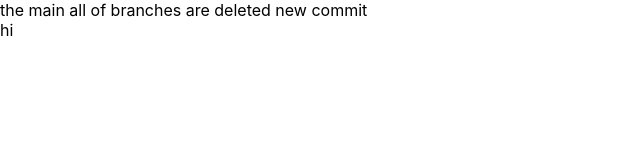
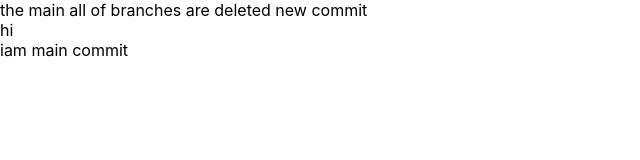
Before and after one commit to ohitshan/git, a Next.js app: page /hello in a window 1280 px wide. Shown: the top 160 px of the page, without its empty margins (0-640 px from the left). Built offline with nearby package versions, Linux system fonts and the light colour scheme.

Commit message:
iam main commit

```diff
--- a/pages/hello.tsx
+++ b/pages/hello.tsx
@@ -6,6 +6,7 @@ function hello() {
       {" "}
       the main all of branches are deleted new commit
       <div>hi</div>
+      <div>iam main commit</div>
     </div>
   );
 }
```
